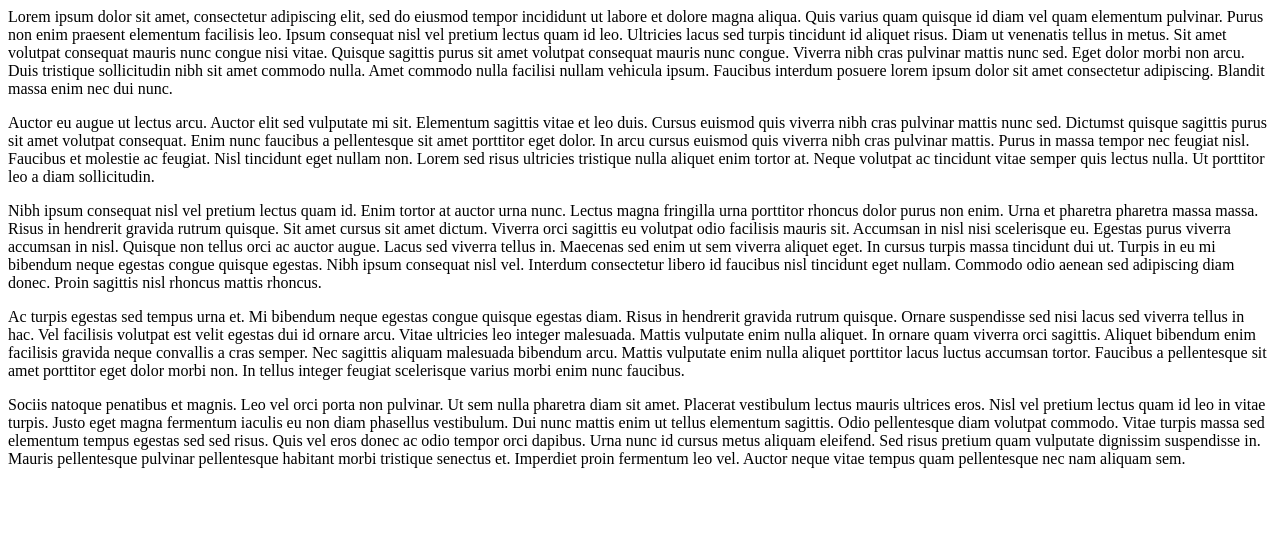
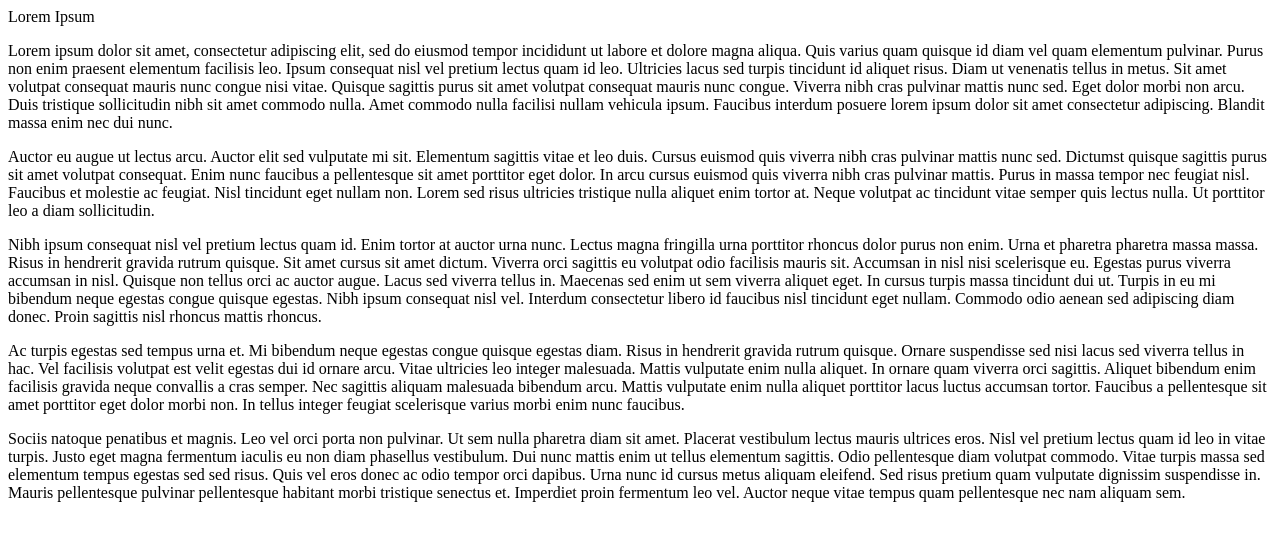
Before and after one commit to VaibhavGurap/FSDExp1, a plain HTML site: page index.html in a window 1280 px wide. Drawn offline with Linux system fonts and the light colour scheme.

Commit message:
Added marque tag

```diff
--- a/index.html
+++ b/index.html
@@ -3,6 +3,7 @@
 		<title>Example Web Page</title>
 	</head>
 	<body>
+		<marque>Lorem Ipsum</marque>
 		<p>Lorem ipsum dolor sit amet, consectetur adipiscing elit, sed do eiusmod tempor incididunt ut labore et dolore magna aliqua. Quis varius quam quisque id diam vel quam elementum pulvinar. Purus non enim praesent elementum facilisis leo. Ipsum consequat nisl vel pretium lectus quam id leo. Ultricies lacus sed turpis tincidunt id aliquet risus. Diam ut venenatis tellus in metus. Sit amet volutpat consequat mauris nunc congue nisi vitae. Quisque sagittis purus sit amet volutpat consequat mauris nunc congue. Viverra nibh cras pulvinar mattis nunc sed. Eget dolor morbi non arcu. Duis tristique sollicitudin nibh sit amet commodo nulla. Amet commodo nulla facilisi nullam vehicula ipsum. Faucibus interdum posuere lorem ipsum dolor sit amet consectetur adipiscing. Blandit massa enim nec dui nunc.</p>
 
 <p>Auctor eu augue ut lectus arcu. Auctor elit sed vulputate mi sit. Elementum sagittis vitae et leo duis. Cursus euismod quis viverra nibh cras pulvinar mattis nunc sed. Dictumst quisque sagittis purus sit amet volutpat consequat. Enim nunc faucibus a pellentesque sit amet porttitor eget dolor. In arcu cursus euismod quis viverra nibh cras pulvinar mattis. Purus in massa tempor nec feugiat nisl. Faucibus et molestie ac feugiat. Nisl tincidunt eget nullam non. Lorem sed risus ultricies tristique nulla aliquet enim tortor at. Neque volutpat ac tincidunt vitae semper quis lectus nulla. Ut porttitor leo a diam sollicitudin.</p>
```
